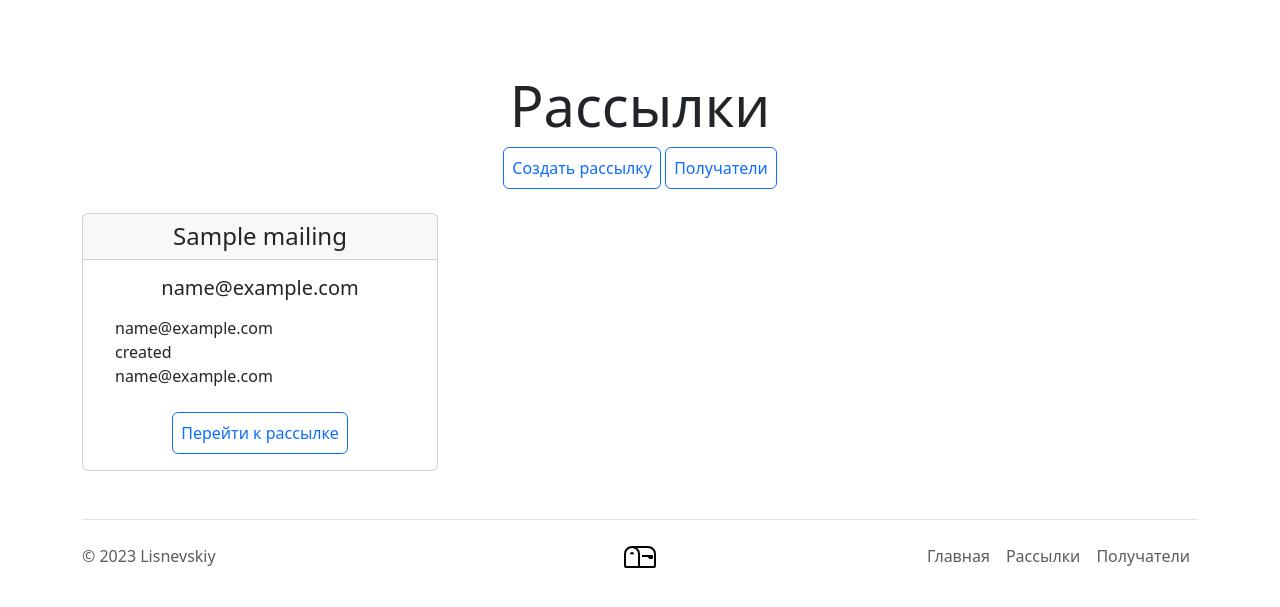
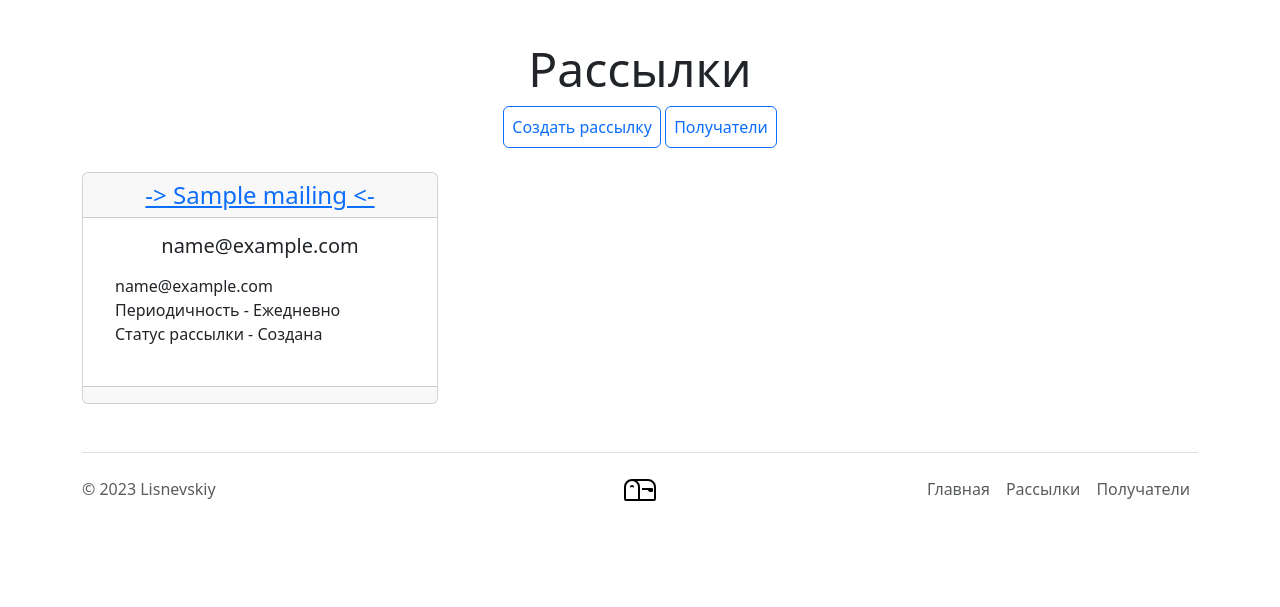
Before and after one commit to Lisnevskiy/MailingManagementService, a Django app: page /mailings/ in a window 1280 px wide. Shown: the part 75-682 px from the top of the page. Run offline with Django 4.2, Linux system fonts and the light colour scheme; a user stored in the database is signed in; tables that the repository leaves empty hold one stand-in row (values such as "Sample post").

Commit message:
Templates corrected

```diff
--- a/mailing/urls.py
+++ b/mailing/urls.py
@@ -11,4 +11,5 @@ urlpatterns = [
     path('create/', MailingCreateView.as_view(), name='mailings_create'),
     path('update/<int:pk>/', MailingUpdateView.as_view(), name='mailings_update'),
     path('delete/<int:pk>/', MailingDeleteView.as_view(), name='mailings_delete'),
+    path('change_status/<int:pk>/', change_mailing_status, name='change_status'),
 ]
--- a/templates/mailing/mailing_list.html
+++ b/templates/mailing/mailing_list.html
@@ -1,8 +1,8 @@
 {% extends 'main_page/base.html' %}
 
 {% block content %}
-<div class="pricing-header px-3 py-3 pt-md-5 pb-md-4 mx-auto text-center">
-    <h1 class="display-4">Рассылки</h1>
+<div class="pricing-header px-3 py-3 pb-md-4 mx-auto text-center">
+    <h1 class="display-5">Рассылки</h1>
     <a class="p-2 btn btn-outline-primary" href="{% url 'mailing:mailings_create' %}">Создать рассылку</a>
     <a class="p-2 btn btn-outline-primary" href="{% url 'recipient:recipients' %}">Получатели</a>
 </div>
@@ -14,17 +14,42 @@
         <div class="col-4">
             <div class="card mb-4 box-shadow">
                 <div class="card-header">
-                    <h4 class="my-0 font-weight-normal">{{ object }}</h4>
+                    <h4 class="my-0 font-weight-normal">
+                        <a href="{% url 'mailing:mailings_detail' object.pk %}">-> {{ object }} <-</a>
+                    </h4>
                 </div>
                 <div class="card-body">
                     <h5 class="card-title pricing-card-title">{{ object.email_subject }}</h5>
-
                     <ul class="list-unstyled mt-3 mb-4 text-start m-3">
                         <li> {{ object.email_body|truncatechars:100 }}</li>
-                        <li> {{ object.status }}</li>
-                        <li> {{ object.sender }}</li>
+                        <li>Периодичность -
+                            {% if object.periodicity == 'daily' %}
+                            Ежедневно
+                            {% elif object.periodicity == 'weekly' %}
+                            Еженедельно
+                            {% else %}
+                            Ежемесячно
+                            {% endif %}
+                        </li>
+                        <li>Статус рассылки -
+                            {% if object.status == 'done' %}
+                            Отключена
+                            {% elif object.status == 'started' %}
+                            Запущенна
+                            {% elif object.status == 'created' %}
+                            Создана
+                            {% endif %}
+                        </li>
                     </ul>
-                    <a class="p-2 btn btn-outline-primary" href="{% url 'mailing:mailings_detail' object.pk %}">Перейти к рассылке</a>
+                </div>
+                <div class="card-footer">
+                        {% if object.status == 'done' %}
+                        <a class="p-2 btn btn-outline-success" href="{% url 'mailing:change_status' object.pk %}">Запустить
+                            рассылку</a>
+                        {% elif object.status == 'started' %}
+                        <a class="p-2 btn btn-outline-warning" href="{% url 'mailing:change_status' object.pk %}">Остановить
+                            рассылку</a>
+                        {% endif %}
                 </div>
             </div>
         </div>
--- a/templates/recipient/recipient_list.html
+++ b/templates/recipient/recipient_list.html
@@ -2,7 +2,7 @@
 
 {% block content %}
 <div class="pricing-header px-3 py-3 pb-md-4 mx-auto text-center">
-    <h1 class="display-4">Получатели</h1>
+    <h1 class="display-5">Получатели</h1>
     <a class="p-2 btn btn-outline-primary" href="{% url 'recipient:recipients_create' %}">Добавить получателя</a>
 </div>
 
--- a/templates/users/reg_confirmation.html
+++ b/templates/users/reg_confirmation.html
@@ -12,7 +12,7 @@
     <div class="col-8">
         <h3>Вам на почту, указанную при регистрации, было отправлено письмо с подтверждением регистрации.</h3>
         <p>Откройте письмо и перейдите по ссылке для подтверждения регистрации.</p>
-        <img src="/media/users/mail.png" class="img-fluid" alt="...">
+        <img src="/static/images/mail.png" class="img-fluid" alt="...">
     </div>
 </div>
 <script src="https://cdn.jsdelivr.net/npm/bootstrap@5.3.0/dist/js/bootstrap.bundle.min.js"></script>
--- a/templates/users/reset_password.html
+++ b/templates/users/reset_password.html
@@ -1,5 +1,4 @@
 {% extends 'main_page/base.html' %}
-<div class="container">
 {% block content %}
 <div class="container">
     <div class="row">
```
Also changed, not shown: templates/users/user_form.html (+7 -3 lines).
